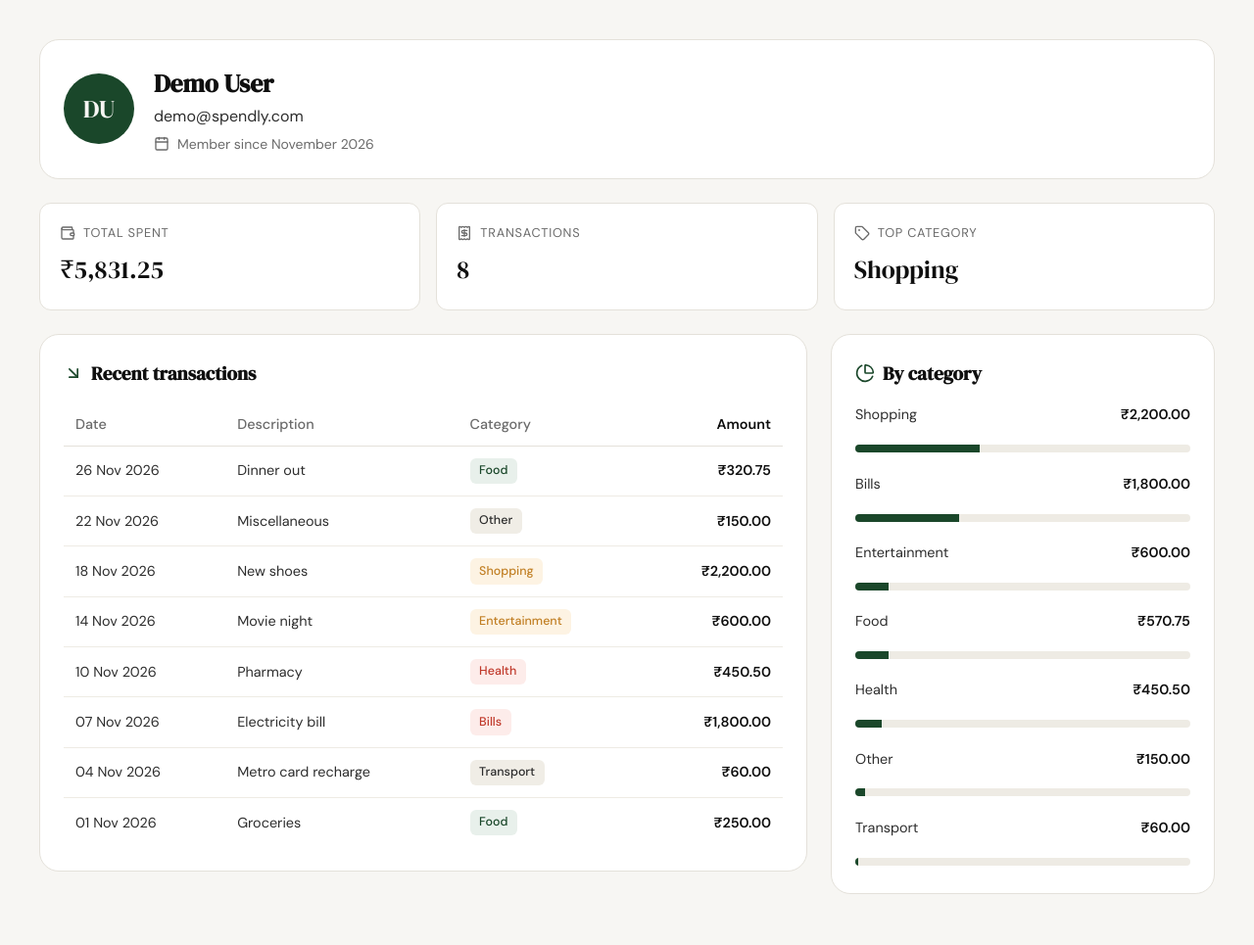
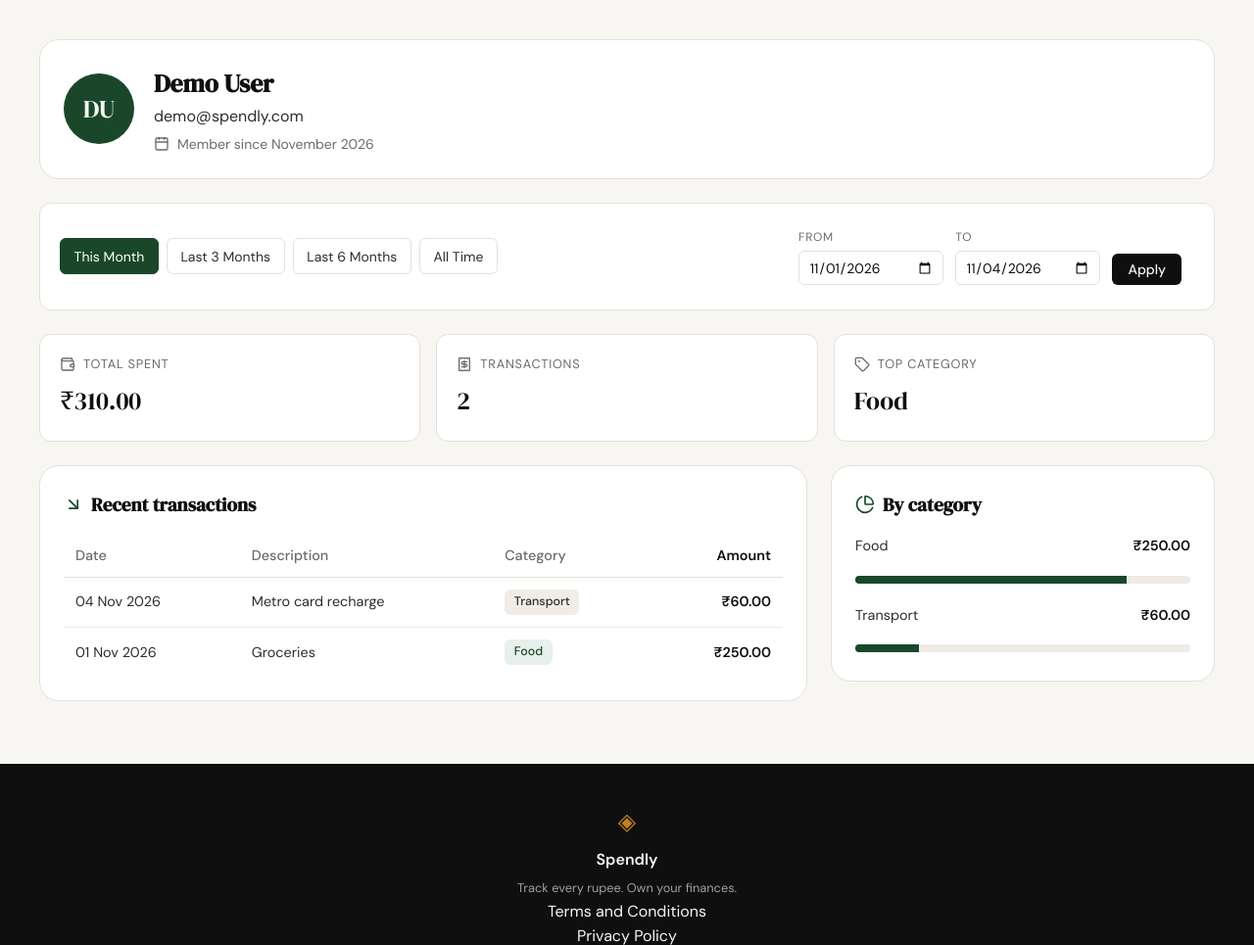
Before and after one commit to sohamghag/Spendly, a Flask app: page /profile?date_from=2026-11-01&date_to=2026-11-04 in a window 1280 px wide. Shown: the part 61-1026 px from the top of the page at 98% size. Run offline with Flask 3, Linux system fonts and the light colour scheme; the visitor is signed in with stand-in values (Sample User, id 1); data comes from the database, SQL or seed files in the repository; some libraries are stand-ins or nearby versions.

Commit message:
profile: added date filters option on profile page

```diff
--- a/app.py
+++ b/app.py
@@ -1,7 +1,17 @@
+import calendar
 import os
 import sqlite3
+from datetime import date, datetime
 
-from flask import Flask, render_template, request, redirect, url_for, session
+from flask import (
+    Flask,
+    flash,
+    redirect,
+    render_template,
+    request,
+    session,
+    url_for,
+)
 from werkzeug.security import generate_password_hash, check_password_hash
 
 from database.db import get_db, init_db, seed_db
@@ -13,8 +23,13 @@ from database.queries import (
 )
 
 app = Flask(__name__)
-# The fallback key is for local development only; set SECRET_KEY in production.
-app.secret_key = os.environ.get("SECRET_KEY", "dev-only-insecure-key-change-me")
+# The fallback key is for local development only; production must set SECRET_KEY.
+_secret_key = os.environ.get("SECRET_KEY")
+if not _secret_key:
+    if os.environ.get("FLASK_ENV") == "production":
+        raise RuntimeError("SECRET_KEY must be set when FLASK_ENV=production")
+    _secret_key = "dev-only-insecure-key-change-me"
+app.secret_key = _secret_key
 
 with app.app_context():
     init_db()
@@ -119,6 +134,67 @@ def logout():
     return redirect(url_for("landing"))
 
 
+def _parse_iso_date(value):
+    """Return a date for a 'YYYY-MM-DD' string, or None if missing/malformed."""
+    try:
+        return datetime.strptime(value, "%Y-%m-%d").date()
+    except (ValueError, TypeError):
+        return None
+
+
+def _months_ago(d, n):
+    """Same day n months before d, clamped to the end of the target month."""
+    month_index = d.year * 12 + (d.month - 1) - n
+    year, month = divmod(month_index, 12)
+    month += 1
+    day = min(d.day, calendar.monthrange(year, month)[1])
+    return date(year, month, day)
+
+
+def _resolve_date_range(args):
+    """Return (date_from, date_to) as ISO strings, or (None, None) for no filter.
+
+    A missing/malformed bound means no filter; a reversed range also means
+    no filter and queues a flash message for the profile page.
+    """
+    start_date = _parse_iso_date(args.get("date_from"))
+    end_date = _parse_iso_date(args.get("date_to"))
+    if not (start_date and end_date):
+        return None, None
+    if start_date > end_date:
+        flash("Start date must be before end date.", "filter")
+        return None, None
+    return start_date.isoformat(), end_date.isoformat()
+
+
+def _build_presets(today, date_from, date_to):
+    """Quick-select presets with their link URL and whether each is active.
+
+    All Time has no bounds and links to a clean /profile URL.
+    """
+    end = today.isoformat()
+    ranges = [
+        ("This Month", today.replace(day=1).isoformat(), end),
+        ("Last 3 Months", _months_ago(today, 3).isoformat(), end),
+        ("Last 6 Months", _months_ago(today, 6).isoformat(), end),
+        ("All Time", None, None),
+    ]
+    presets = []
+    for label, preset_from, preset_to in ranges:
+        if preset_from:
+            url = url_for("profile", date_from=preset_from, date_to=preset_to)
+        else:
+            url = url_for("profile")
+        presets.append(
+            {
+                "label": label,
+                "url": url,
+                "active": (preset_from, preset_to) == (date_from, date_to),
+            }
+        )
+    return presets
+
+
 @app.route("/profile")
 def profile():
     user_id = session.get("user_id")
@@ -130,12 +206,24 @@ def profile():
         session.clear()
         return redirect(url_for("login"))
 
+    date_from, date_to = _resolve_date_range(request.args)
+    presets = _build_presets(date.today(), date_from, date_to)
+    custom_active = date_from is not None and not any(p["active"] for p in presets)
+
     return render_template(
         "profile.html",
         user=user,
-        stats=get_summary_stats(user_id),
-        transactions=get_recent_transactions(user_id),
-        categories=get_category_breakdown(user_id),
+        stats=get_summary_stats(user_id, date_from=date_from, date_to=date_to),
+        transactions=get_recent_transactions(
+            user_id, date_from=date_from, date_to=date_to
+        ),
+        categories=get_category_breakdown(
+            user_id, date_from=date_from, date_to=date_to
+        ),
+        presets=presets,
+        date_from=date_from,
+        date_to=date_to,
+        custom_active=custom_active,
     )
 
 
--- a/database/queries.py
+++ b/database/queries.py
@@ -28,14 +28,22 @@ def get_user_by_id(user_id):
     }
 
 
+def _date_clause(date_from, date_to):
+    """Return (sql_fragment, params) for an inclusive date range, or empty."""
+    if date_from and date_to:
+        return " AND date BETWEEN ? AND ?", (date_from, date_to)
+    return "", ()
+
+
 # SUBAGENT 1 — transaction history
-def get_recent_transactions(user_id, limit=10):
+def get_recent_transactions(user_id, limit=10, date_from=None, date_to=None):
+    clause, range_params = _date_clause(date_from, date_to)
     conn = get_db()
     try:
         rows = conn.execute(
             "SELECT date, description, category, amount FROM expenses "
-            "WHERE user_id = ? ORDER BY date DESC, id DESC LIMIT ?",
-            (user_id, limit),
+            f"WHERE user_id = ?{clause} ORDER BY date DESC, id DESC LIMIT ?",
+            (user_id, *range_params, limit),
         ).fetchall()
         return [
             {
@@ -51,19 +59,22 @@ def get_recent_transactions(user_id, limit=10):
 
 
 # SUBAGENT 2 — summary stats
-def get_summary_stats(user_id):
+def get_summary_stats(user_id, date_from=None, date_to=None):
+    clause, range_params = _date_clause(date_from, date_to)
+    params = (user_id, *range_params)
     conn = get_db()
     try:
         total, count = conn.execute(
-            "SELECT COALESCE(SUM(amount), 0), COUNT(*) FROM expenses WHERE user_id = ?",
-            (user_id,),
+            "SELECT COALESCE(SUM(amount), 0), COUNT(*) FROM expenses "
+            f"WHERE user_id = ?{clause}",
+            params,
         ).fetchone()
         if not count:
             return {"total_spent": 0, "transaction_count": 0, "top_category": "—"}
         row = conn.execute(
-            "SELECT category FROM expenses WHERE user_id = ? "
+            f"SELECT category FROM expenses WHERE user_id = ?{clause} "
             "GROUP BY category ORDER BY SUM(amount) DESC, category ASC LIMIT 1",
-            (user_id,),
+            params,
         ).fetchone()
         return {
             "total_spent": float(total),
@@ -75,14 +86,15 @@ def get_summary_stats(user_id):
 
 
 # SUBAGENT 3 — category breakdown
-def get_category_breakdown(user_id):
+def get_category_breakdown(user_id, date_from=None, date_to=None):
+    clause, range_params = _date_clause(date_from, date_to)
     conn = get_db()
     try:
         rows = conn.execute(
             "SELECT category, SUM(amount) AS amount FROM expenses "
-            "WHERE user_id = ? GROUP BY category "
+            f"WHERE user_id = ?{clause} GROUP BY category "
             "ORDER BY amount DESC, category ASC",
-            (user_id,),
+            (user_id, *range_params),
         ).fetchall()
     finally:
         conn.close()
--- a/static/css/style.css
+++ b/static/css/style.css
@@ -798,6 +798,103 @@ a { color: inherit; text-decoration: none; }
 .profile-email { color: var(--ink-soft); }
 .profile-meta { color: var(--ink-muted); font-size: 0.875rem; margin-top: 0.25rem; }
 
+.filter-bar {
+    background: var(--paper-card);
+    border: 1px solid var(--border);
+    border-radius: var(--radius-md);
+    padding: 1rem 1.25rem;
+    display: flex;
+    flex-wrap: wrap;
+    align-items: center;
+    justify-content: space-between;
+    gap: 1rem;
+}
+
+.filter-error {
+    flex-basis: 100%;
+    color: var(--danger);
+    background: var(--danger-light);
+    border-radius: var(--radius-sm);
+    padding: 0.6rem 0.85rem;
+    font-size: 0.875rem;
+}
+
+.filter-presets {
+    display: flex;
+    flex-wrap: wrap;
+    gap: 0.5rem;
+}
+
+.filter-preset {
+    padding: 0.4rem 0.85rem;
+    border: 1px solid var(--border);
+    border-radius: var(--radius-sm);
+    color: var(--ink-soft);
+    font-size: 0.875rem;
+    text-decoration: none;
+    transition: background 0.2s, color 0.2s, border-color 0.2s;
+}
+
+.filter-preset:hover { border-color: var(--accent); color: var(--accent); }
+
+.filter-preset.is-active {
+    background: var(--accent);
+    border-color: var(--accent);
+    color: var(--paper-card);
+}
+
+.filter-custom {
+    display: flex;
+    flex-wrap: wrap;
+    align-items: flex-end;
+    gap: 0.75rem;
+    padding: 0.5rem 0.75rem;
+    border: 1px solid transparent;
+    border-radius: var(--radius-sm);
+}
+
+.filter-custom.is-active {
+    border-color: var(--accent);
+    background: var(--accent-light);
+}
+
+.filter-field {
+    display: flex;
+    flex-direction: column;
+    gap: 0.25rem;
+    font-size: 0.75rem;
+    text-transform: uppercase;
+    letter-spacing: 0.06em;
+    color: var(--ink-muted);
+}
+
+.filter-field input {
+    padding: 0.4rem 0.6rem;
+    border: 1px solid var(--border);
+    border-radius: var(--radius-sm);
+    font-family: var(--font-body);
+    font-size: 0.875rem;
+    color: var(--ink);
+    background: var(--paper-card);
+}
+
+.filter-field input:focus { outline: none; border-color: var(--accent); }
+
+.filter-apply {
+    padding: 0.45rem 1rem;
+    background: var(--ink);
+    color: var(--paper);
+    border: none;
+    border-radius: var(--radius-sm);
+    font-family: var(--font-body);
+    font-size: 0.875rem;
+    font-weight: 500;
+    cursor: pointer;
+    transition: background 0.2s;
+}
+
+.filter-apply:hover { background: var(--accent); }
+
 .profile-stats {
     display: grid;
     grid-template-columns: repeat(3, 1fr);
@@ -1001,6 +1098,8 @@ a { color: inherit; text-decoration: none; }
 @media (max-width: 600px) {
     .profile-stats { grid-template-columns: 1fr; }
     .profile-card { flex-direction: column; align-items: flex-start; }
+    .filter-bar { flex-direction: column; align-items: stretch; }
+    .filter-custom { flex-direction: column; align-items: stretch; }
     .nav-links a:not(.nav-cta) { display: none; }
     .hero { padding: 3rem 1rem 2rem; }
     .hero-dashboard { padding: 1.25rem; }
--- a/templates/profile.html
+++ b/templates/profile.html
@@ -13,6 +13,32 @@
                 <p class="profile-email">{{ user.email }}</p>
                 <p class="profile-meta"><i data-lucide="calendar"></i>Member since {{ user.member_since }}</p>
             </div>
+        </div>
+
+        <div class="filter-bar">
+            {% with msgs = get_flashed_messages(category_filter=["filter"]) %}
+            {% for m in msgs %}
+            <p class="filter-error">{{ m }}</p>
+            {% endfor %}
+            {% endwith %}
+
+            <nav class="filter-presets" aria-label="Date range presets">
+                {% for p in presets %}
+                <a href="{{ p.url }}" class="filter-preset{% if p.active %} is-active{% endif %}">{{ p.label }}</a>
+                {% endfor %}
+            </nav>
+
+            <form method="get" action="{{ url_for('profile') }}" class="filter-custom{% if custom_active %} is-active{% endif %}">
+                <label class="filter-field">
+                    <span>From</span>
+                    <input type="date" name="date_from" value="{{ date_from or '' }}">
+                </label>
+                <label class="filter-field">
+                    <span>To</span>
+                    <input type="date" name="date_to" value="{{ date_to or '' }}">
+                </label>
+                <button type="submit" class="filter-apply">Apply</button>
+            </form>
         </div>
 
         <div class="profile-stats">
```
Also changed, not shown: tests/test_06_date_filter_for_profile.py (added, +461 -0 lines), .claude/plans/06-date-filter-setup.md (added), .claude/specs/06-date-filter-for-profile.md (added).
